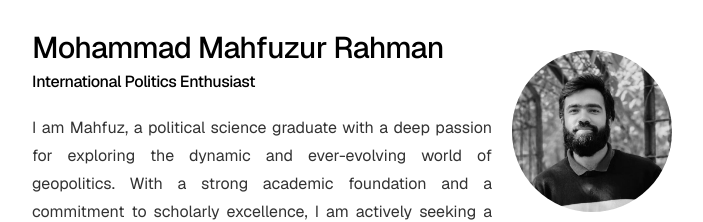
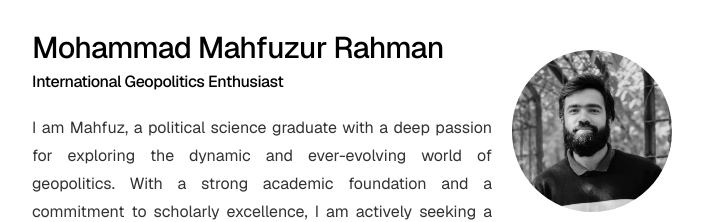
Before and after one commit to mtauhidul/portfolio-starter, a Next.js app: page / in a window 1280 px wide. Shown: the part 182-404 px from the top of the page, without its empty margins (288-991 px from the left). Built offline with nearby package versions, Linux system fonts and the light colour scheme.

Commit message:
updated description

```diff
--- a/app/page.tsx
+++ b/app/page.tsx
@@ -17,7 +17,7 @@ export default function Page() {
         <h1 className="mb-1 text-3xl font-medium tracking-tight">
           Mohammad Mahfuzur Rahman
         </h1>
-        <h4>International Politics Enthusiast</h4>
+        <h4>International Geopolitics Enthusiast</h4>
       </div>
 
       <div className="prose prose-neutral dark:prose-invert text-justify">
```
